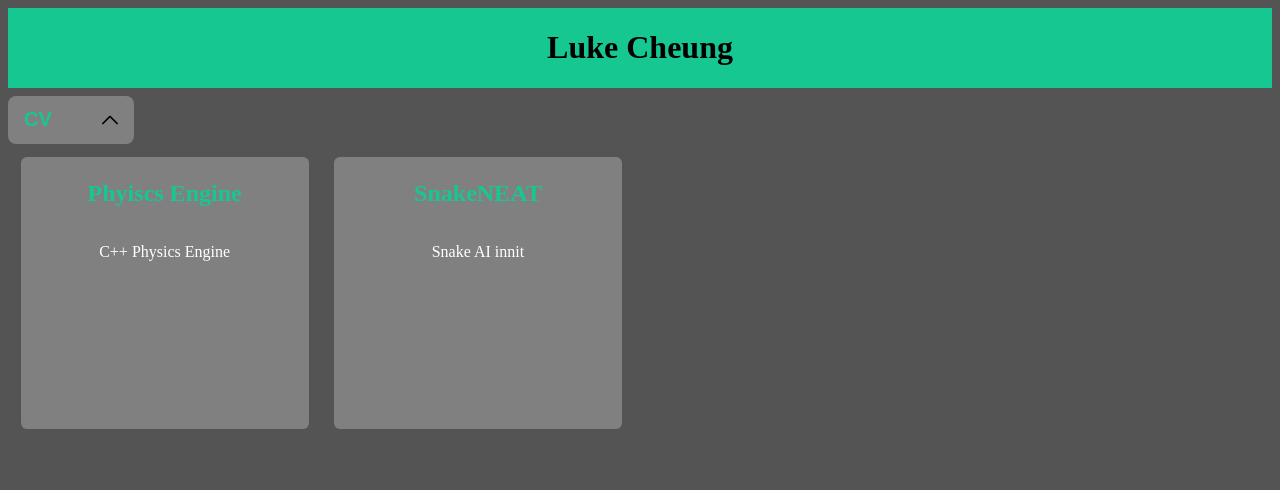
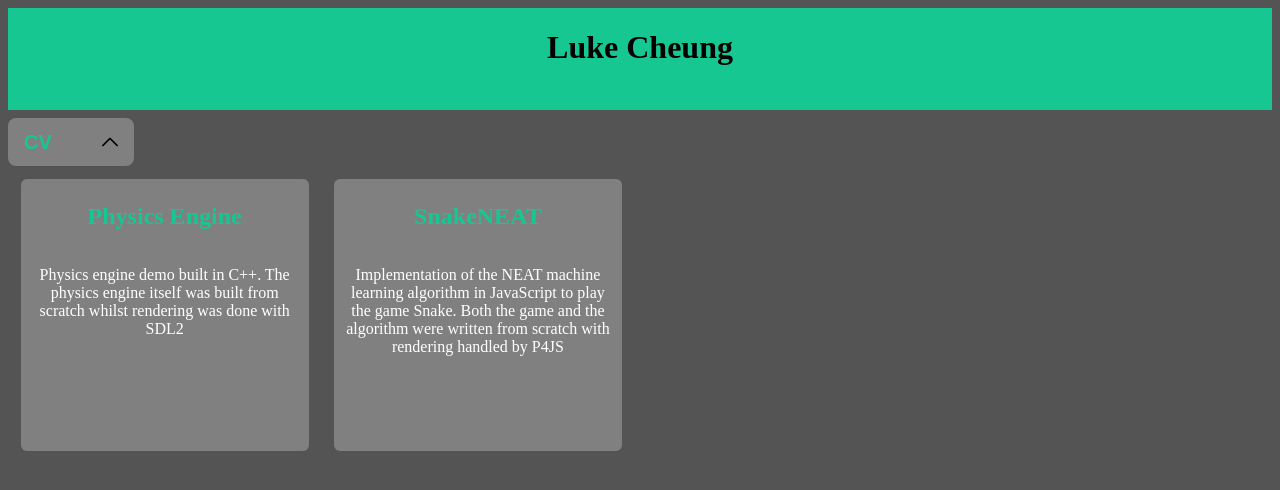
Before and after one commit to Oddidude/oddidude.github.io, a Vue app: page / in a window 1280 px wide. Shown: the top 490 px of the page. Built offline with nearby package versions, Linux system fonts and the light colour scheme.

Commit message:
Updated project texts

```diff
--- a/src/components/CardItem.vue
+++ b/src/components/CardItem.vue
@@ -47,5 +47,6 @@ defineProps<{
 .card-body {
   color: white;
   text-overflow: ellipsis;
+  text-align: center;
 }
 </style>
--- a/src/components/HeaderItem.vue
+++ b/src/components/HeaderItem.vue
@@ -14,7 +14,7 @@
     top: 0;
     background-color: var(--main-light-green);
     width: 100%;
-    height: 20%;
+    height: 8vw;
     display: flex;
     justify-content: center;
   }
--- a/src/content/PhysicsEngine.json
+++ b/src/content/PhysicsEngine.json
@@ -1,5 +1,5 @@
 {
-  "title": "Phyiscs Engine",
-  "description": "C++ Physics Engine",
+  "title": "Physics Engine",
+  "description": "Physics engine demo built in C++. The physics engine itself was built from scratch whilst rendering was done with SDL2",
   "link": "https://oddidude.github.io/PhysicsEngine"
 }
--- a/src/content/SnakeNEAT.json
+++ b/src/content/SnakeNEAT.json
@@ -1,5 +1,5 @@
 {
   "title": "SnakeNEAT",
-  "description": "Snake AI innit",
+  "description": "Implementation of the NEAT machine learning algorithm in JavaScript to play the game Snake. Both the game and the algorithm were written from scratch with rendering handled by P4JS",
   "link": "https://oddidude.github.io/SnakeNEAT"
 }
```
